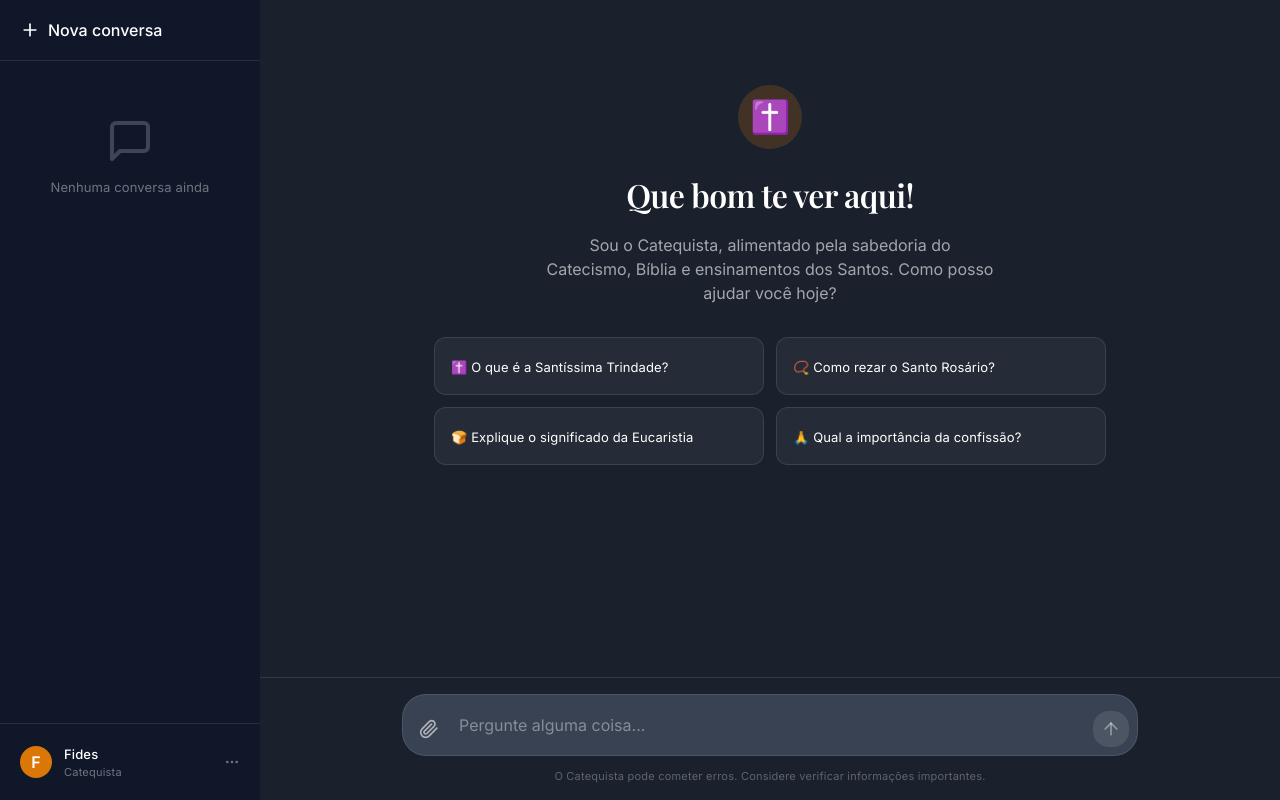
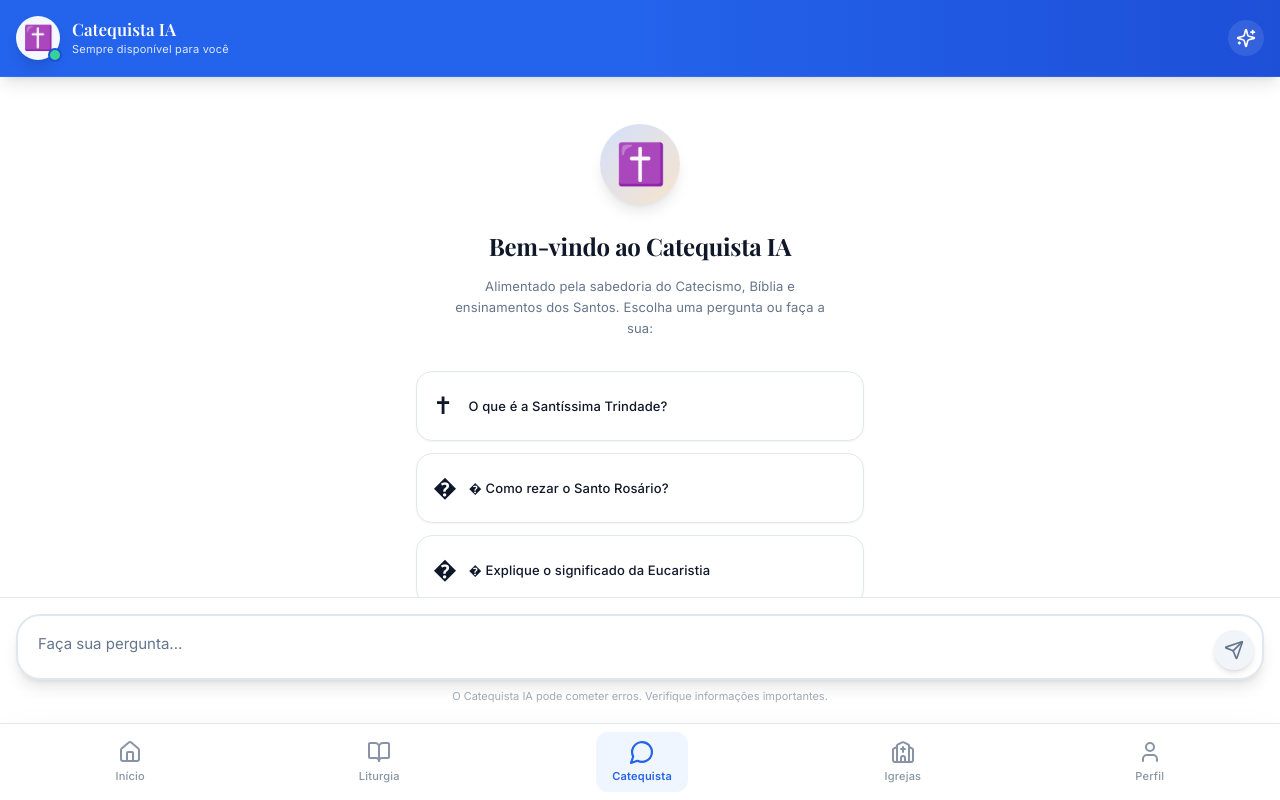
Before and after one commit to lucas-ai-max/fides-saas, a React (Vite) app: page /catechist in a window 1280 px wide. Built offline with nearby package versions, Linux system fonts and the light colour scheme; the HTML template or start-up script is replaced by a standard one.

Commit message:
Redesign Catequista chat UI
Implement mobile-first Catequista page with fixed AI avatar header, chat bubbles, empty state with prompts, animated typing indicator, and fixed bottom input; integrate BottomNav and prepare for full message flow.

```diff
--- a/src/pages/Catechist.tsx
+++ b/src/pages/Catechist.tsx
@@ -1,17 +1,14 @@
 import { useState, useRef, useEffect } from 'react';
-import { Send, Loader2, Menu, Paperclip, ArrowUp } from 'lucide-react';
-import { conversationService, Message, Conversation } from '@/services/conversationService';
-import ConversationSidebar from '@/components/ConversationSidebar';
+import { Send, Loader2, Sparkles } from 'lucide-react';
+import { conversationService, Message } from '@/services/conversationService';
 import MarkdownMessage from '@/components/MarkdownMessage';
+import { BottomNav } from '@/components/BottomNav';
 
 const Catechist = () => {
   const [messages, setMessages] = useState<Message[]>([]);
   const [input, setInput] = useState('');
   const [isLoading, setIsLoading] = useState(false);
-  const [conversations, setConversations] = useState<Conversation[]>([]);
-  const [currentConversation, setCurrentConversation] = useState<Conversation | null>(null);
   const [currentThreadId, setCurrentThreadId] = useState<string | null>(null);
-  const [sidebarOpen, setSidebarOpen] = useState(false);
   const messagesEndRef = useRef<HTMLDivElement>(null);
   const textareaRef = useRef<HTMLTextAreaElement>(null);
 
@@ -22,11 +19,6 @@ const Catechist = () => {
   useEffect(() => {
     scrollToBottom();
   }, [messages]);
-
-  useEffect(() => {
-    const loadedConversations = conversationService.getConversations();
-    setConversations(loadedConversations);
-  }, []);
 
   // Auto-resize textarea
   useEffect(() => {
@@ -73,20 +65,7 @@ const Catechist = () => {
 
       setMessages(prev => [...prev, assistantMessage]);
 
-      const newThreadId = data.threadId;
-      setCurrentThreadId(newThreadId);
-
-      if (!currentConversation) {
-        const newConv = conversationService.createNewConversation(messageToSend, newThreadId);
-        conversationService.addMessages(newConv.id, userMessage, assistantMessage);
-        setCurrentConversation(newConv);
-        setConversations(conversationService.getConversations());
-      } else {
-        conversationService.addMessages(currentConversation.id, userMessage, assistantMessage);
-        setConversations(conversationService.getConversations());
-        const updated = conversationService.getConversation(currentConversation.id);
-        setCurrentConversation(updated);
-      }
+      setCurrentThreadId(data.threadId);
     } catch (error) {
       console.error('Error sending message:', error);
       const errorMessage: Message = {
@@ -108,40 +87,8 @@ const Catechist = () => {
     }
   };
 
-  const handleNewConversation = () => {
-    setCurrentConversation(null);
-    setCurrentThreadId(null);
-    setMessages([]);
-    setSidebarOpen(false);
-  };
-
-  const handleSelectConversation = (conversationId: string) => {
-    const conversation = conversationService.getConversation(conversationId);
-    if (!conversation) return;
-
-    setMessages([...conversation.messages]);
-    setCurrentConversation(conversation);
-    setCurrentThreadId(conversation.threadId);
-    setSidebarOpen(false);
-  };
-
-  const handleDeleteConversation = (conversationId: string) => {
-    conversationService.deleteConversation(conversationId);
-    setConversations(conversationService.getConversations());
-
-    if (currentConversation?.id === conversationId) {
-      handleNewConversation();
-    }
-  };
-
-  const handleRenameConversation = (conversationId: string, newTitle: string) => {
-    conversationService.renameConversation(conversationId, newTitle);
-    setConversations(conversationService.getConversations());
-
-    if (currentConversation?.id === conversationId) {
-      const updated = conversationService.getConversation(conversationId);
-      setCurrentConversation(updated);
-    }
+  const handleSuggestionClick = (prompt: string) => {
+    setInput(prompt.replace(/^[✝️📿🍞🙏]\s*/, ''));
   };
 
   const suggestedPrompts = [
@@ -152,133 +99,148 @@ const Catechist = () => {
   ];
 
   return (
-    <div className="flex h-screen text-white overflow-hidden" style={{ backgroundColor: 'hsl(var(--chat-main))' }}>
-      {/* Sidebar */}
-      <ConversationSidebar
-        conversations={conversations}
-        currentConversationId={currentConversation?.id || null}
-        onSelectConversation={handleSelectConversation}
-        onDeleteConversation={handleDeleteConversation}
-        onRenameConversation={handleRenameConversation}
-        onNewConversation={handleNewConversation}
-        isOpen={sidebarOpen}
-        onToggle={() => setSidebarOpen(!sidebarOpen)}
-      />
-
-      {/* Main Content */}
-      <div className="flex-1 flex flex-col relative">
-        {/* Header Mobile */}
-        <div className="lg:hidden flex items-center justify-between p-4 border-b border-white/10">
-          <button
-            onClick={() => setSidebarOpen(true)}
-            className="p-2 hover:bg-white/10 rounded-lg transition-colors"
-          >
-            <Menu className="w-6 h-6" />
-          </button>
-          <h1 className="text-lg font-semibold font-heading">Fides Catequista</h1>
-          <div className="w-10" />
+    <div className="flex flex-col h-screen bg-background">
+      {/* Fixed Header with AI Avatar */}
+      <header className="fixed top-0 left-0 right-0 z-50 bg-gradient-to-r from-primary via-primary-600 to-primary-700 border-b border-primary-400/20 shadow-lg">
+        <div className="px-4 py-4 flex items-center gap-3">
+          {/* AI Avatar */}
+          <div className="relative">
+            <div className="w-11 h-11 rounded-full bg-white/95 shadow-lg flex items-center justify-center">
+              <span className="text-2xl">✝️</span>
+            </div>
+            <div className="absolute -bottom-0.5 -right-0.5 w-3.5 h-3.5 bg-success rounded-full border-2 border-primary-700" />
           </div>
 
-        {/* Messages Area */}
-        <div className="flex-1 overflow-y-auto">
+          {/* Title */}
+          <div className="flex-1">
+            <h1 className="text-white font-heading font-semibold text-lg leading-tight">
+              Catequista IA
+            </h1>
+            <p className="text-primary-100 text-xs">
+              Sempre disponível para você
+            </p>
+          </div>
+
+          {/* Sparkle Icon */}
+          <div className="p-2 rounded-full bg-white/10">
+            <Sparkles className="w-5 h-5 text-white" />
+          </div>
+        </div>
+      </header>
+
+      {/* Messages Area with top padding for fixed header */}
+      <div className="flex-1 overflow-y-auto pt-[76px] pb-[140px]">
         {messages.length === 0 ? (
           // Empty State
-            <div className="flex flex-col items-center justify-center h-full px-4 pb-32">
-              <div className="w-16 h-16 rounded-full bg-accent/20 flex items-center justify-center mb-6">
-                <span className="text-4xl">✝️</span>
+          <div className="flex flex-col items-center justify-center min-h-full px-4 py-12">
+            <div className="w-20 h-20 rounded-full bg-gradient-to-br from-primary/20 to-accent/20 flex items-center justify-center mb-6 shadow-lg">
+              <span className="text-5xl">✝️</span>
             </div>
-              <h1 className="text-4xl font-heading font-semibold mb-4 text-center">
-                Que bom te ver aqui!
-              </h1>
-              <p className="text-white/60 text-center max-w-md mb-8">
-                Sou o Catequista, alimentado pela sabedoria do Catecismo, Bíblia e ensinamentos dos Santos. Como posso ajudar você hoje?
+
+            <h2 className="text-2xl font-heading font-bold text-foreground mb-3 text-center">
+              Bem-vindo ao Catequista IA
+            </h2>
+
+            <p className="text-muted-foreground text-center max-w-sm mb-8 text-sm leading-relaxed">
+              Alimentado pela sabedoria do Catecismo, Bíblia e ensinamentos dos Santos. Escolha uma pergunta ou faça a sua:
             </p>
 
-              {/* Suggested Prompts */}
-              <div className="grid grid-cols-1 md:grid-cols-2 gap-3 w-full max-w-2xl">
+            {/* Suggested Prompts as Cards */}
+            <div className="w-full max-w-md space-y-3">
               {suggestedPrompts.map((prompt, index) => (
                 <button
                   key={index}
-                    onClick={() => setInput(prompt)}
-                    className="text-left p-4 rounded-xl bg-white/5 hover:bg-white/10 border border-white/10 transition-colors"
+                  onClick={() => handleSuggestionClick(prompt)}
+                  className="w-full text-left p-4 rounded-2xl bg-card hover:bg-accent/5 border border-border hover:border-primary/30 transition-all duration-200 shadow-sm hover:shadow-md group"
                 >
-                    <span className="text-sm">{prompt}</span>
+                  <div className="flex items-center gap-3">
+                    <span className="text-2xl group-hover:scale-110 transition-transform">
+                      {prompt.charAt(0)}
+                    </span>
+                    <span className="text-sm font-medium text-foreground flex-1">
+                      {prompt.replace(/^[✝️📿🍞🙏]\s*/, '')}
+                    </span>
+                  </div>
                 </button>
               ))}
             </div>
           </div>
         ) : (
-            // Messages
-            <div className="max-w-3xl mx-auto px-4 py-8">
+          // Messages with Bubbles
+          <div className="px-4 py-6 space-y-4">
             {messages.map((message) => (
               <div
                 key={message.id}
-                  className={`mb-8 ${
-                    message.role === 'user' ? 'flex justify-end' : ''
+                className={`flex gap-3 ${
+                  message.role === 'user' ? 'flex-row-reverse' : 'flex-row'
                 }`}
               >
-                  <div className={`flex items-start space-x-4 max-w-full ${
-                    message.role === 'user' ? 'flex-row-reverse space-x-reverse' : ''
-                  }`}>
                 {/* Avatar */}
-                    <div className={`flex-shrink-0 w-8 h-8 rounded-full flex items-center justify-center ${
+                <div className="flex-shrink-0">
+                  <div className={`w-9 h-9 rounded-full flex items-center justify-center shadow-md ${
                     message.role === 'user'
-                        ? 'bg-accent text-accent-foreground'
-                        : 'bg-white/10'
+                      ? 'bg-gradient-to-br from-primary to-primary-600'
+                      : 'bg-white dark:bg-gray-800'
                   }`}>
                     {message.role === 'user' ? (
-                        <span className="text-sm font-semibold">V</span>
+                      <span className="text-white text-sm font-semibold">V</span>
                     ) : (
-                        <span className="text-lg">✝️</span>
+                      <span className="text-xl">✝️</span>
                     )}
                   </div>
+                </div>
 
-                    {/* Message Content */}
-                    <div className="flex-1 min-w-0">
-                      <div className="mb-1">
-                        <span className="text-sm font-medium">
-                          {message.role === 'user' ? 'Você' : 'Catequista'}
-                        </span>
-                      </div>
+                {/* Message Bubble */}
+                <div className={`flex-1 max-w-[85%] ${
+                  message.role === 'user' ? 'items-end' : 'items-start'
+                }`}>
+                  <div className={`rounded-2xl px-4 py-3 shadow-sm ${
+                    message.role === 'user'
+                      ? 'bg-gradient-to-br from-primary to-primary-600 text-white rounded-tr-sm'
+                      : 'bg-card border border-border rounded-tl-sm'
+                  }`}>
                     <MarkdownMessage
                       content={message.content}
                       isAssistant={message.role === 'assistant'}
                       enableTyping={message.role === 'assistant' && messages[messages.length - 1]?.id === message.id}
                     />
+                  </div>
 
                   {/* Sources */}
                   {message.sources && message.sources.length > 0 && (
-                        <div className="mt-4 space-y-2">
+                    <div className="mt-2 space-y-1.5">
                       {message.sources.map((source, idx) => (
                         <div
                           key={idx}
-                              className="text-sm bg-white/5 border border-white/10 rounded-lg p-3"
+                          className="text-xs bg-muted/50 border border-border rounded-lg px-3 py-2 flex items-center gap-2"
                         >
-                              <span className="mr-2">📖</span>
-                              <span className="text-white/70">{source.reference}</span>
+                          <span>📖</span>
+                          <span className="text-muted-foreground">{source.reference}</span>
                         </div>
                       ))}
                     </div>
                   )}
                 </div>
               </div>
-                </div>
             ))}
 
-              {/* Loading */}
+            {/* Typing Indicator */}
             {isLoading && (
-                <div className="mb-8">
-                  <div className="flex items-start space-x-4">
-                    <div className="flex-shrink-0 w-8 h-8 rounded-full bg-white/10 flex items-center justify-center">
-                      <span className="text-lg">✝️</span>
+              <div className="flex gap-3">
+                <div className="flex-shrink-0">
+                  <div className="w-9 h-9 rounded-full bg-white dark:bg-gray-800 flex items-center justify-center shadow-md">
+                    <span className="text-xl">✝️</span>
+                  </div>
                 </div>
                 <div className="flex-1">
-                      <div className="mb-1">
-                        <span className="text-sm font-medium">Catequista</span>
+                  <div className="bg-card border border-border rounded-2xl rounded-tl-sm px-4 py-3 shadow-sm inline-block">
+                    <div className="flex items-center gap-2">
+                      <div className="flex gap-1">
+                        <span className="w-2 h-2 bg-primary rounded-full animate-bounce" style={{ animationDelay: '0ms' }} />
+                        <span className="w-2 h-2 bg-primary rounded-full animate-bounce" style={{ animationDelay: '150ms' }} />
+                        <span className="w-2 h-2 bg-primary rounded-full animate-bounce" style={{ animationDelay: '300ms' }} />
                       </div>
-                      <div className="flex items-center space-x-2">
-                        <Loader2 className="w-4 h-4 animate-spin" />
-                        <span className="text-sm text-white/60">Pensando...</span>
+                      <span className="text-xs text-muted-foreground">Pensando...</span>
                     </div>
                   </div>
                 </div>
@@ -290,51 +252,46 @@ const Catechist = () => {
         )}
       </div>
 
-        {/* Input Area */}
-        <div className="border-t border-white/10" style={{ backgroundColor: 'hsl(var(--chat-main))' }}>
-          <div className="max-w-3xl mx-auto px-4 py-4">
-            <div className="relative rounded-3xl border border-white/10 focus-within:border-white/20 transition-colors" style={{ backgroundColor: 'hsl(var(--chat-input))' }}>
-              <div className="flex items-end p-2">
-                <button className="p-2 text-white/60 hover:text-white transition-colors rounded-lg hover:bg-white/5">
-                  <Paperclip className="w-5 h-5" />
-                </button>
-
+      {/* Fixed Input Area */}
+      <div className="fixed bottom-0 left-0 right-0 bg-gradient-to-t from-background via-background to-background/95 border-t border-border pb-20">
+        <div className="px-4 py-4">
+          <div className="relative bg-card rounded-3xl border-2 border-border focus-within:border-primary transition-all shadow-lg">
             <textarea
               ref={textareaRef}
               value={input}
               onChange={(e) => setInput(e.target.value)}
               onKeyDown={handleKeyPress}
-                  placeholder="Pergunte alguma coisa..."
+              placeholder="Faça sua pergunta..."
               disabled={isLoading}
-                  className="flex-1 bg-transparent text-white placeholder-white/40 px-3 py-2.5 focus:outline-none resize-none max-h-[200px] disabled:opacity-50 font-body"
+              className="w-full bg-transparent text-foreground placeholder-muted-foreground px-5 py-4 pr-14 focus:outline-none resize-none max-h-32 disabled:opacity-50 font-body text-[15px] leading-relaxed"
               rows={1}
-                  style={{ minHeight: '24px' }}
             />
 
             <button
               onClick={handleSend}
               disabled={!input.trim() || isLoading}
-                  className={`p-2 rounded-lg transition-all ml-2 ${
+              className={`absolute right-2 bottom-2 p-2.5 rounded-full transition-all shadow-md ${
                 input.trim() && !isLoading
-                      ? 'bg-white text-black hover:bg-white/90'
-                      : 'bg-white/10 text-white/40 cursor-not-allowed'
+                  ? 'bg-gradient-to-r from-primary to-primary-600 text-white hover:shadow-lg hover:scale-105'
+                  : 'bg-muted text-muted-foreground cursor-not-allowed'
               }`}
             >
               {isLoading ? (
                 <Loader2 className="w-5 h-5 animate-spin" />
               ) : (
-                    <ArrowUp className="w-5 h-5" />
+                <Send className="w-5 h-5" />
               )}
             </button>
           </div>
-            </div>
 
-            <p className="text-xs text-white/30 text-center mt-3">
-              O Catequista pode cometer erros. Considere verificar informações importantes.
+          <p className="text-[11px] text-muted-foreground/60 text-center mt-2">
+            O Catequista IA pode cometer erros. Verifique informações importantes.
           </p>
         </div>
       </div>
-      </div>
+
+      {/* Bottom Navigation */}
+      <BottomNav />
     </div>
   );
 };
```
Lines whose indentation alone changed are shown as unchanged.
